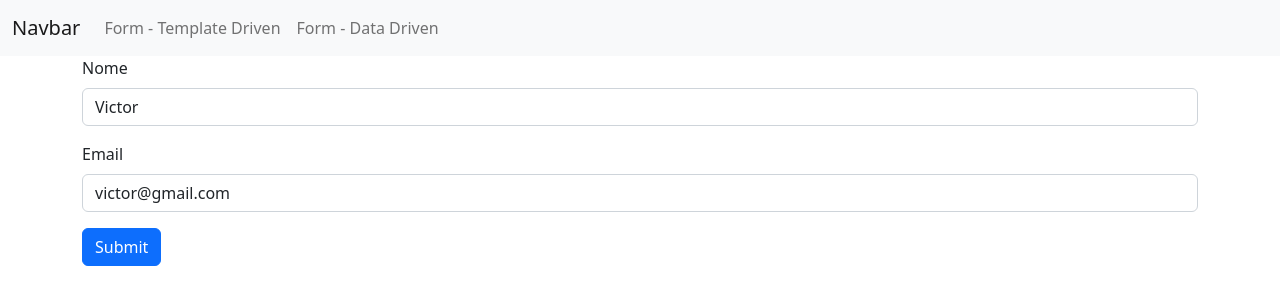
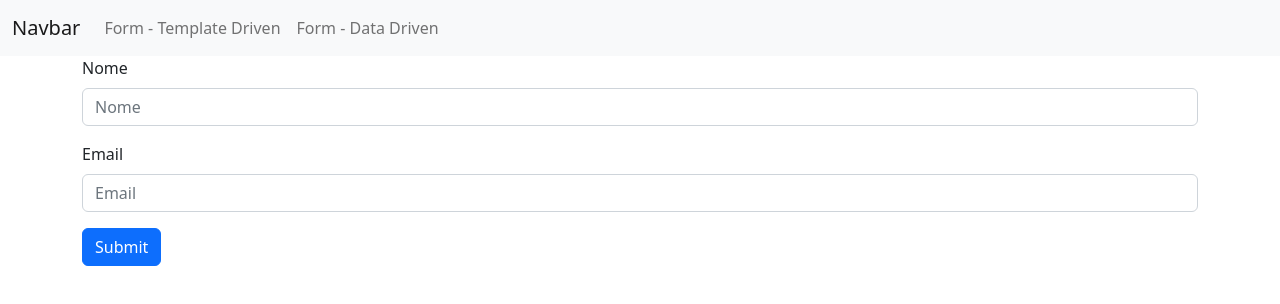
Before and after one commit to victorKM/angular-course, an Angular app in the folder forms/: page /templateForm in a window 1280 px wide. Shown: the top 304 px of the page. Built offline with nearby package versions, Linux system fonts and the light colour scheme.

Commit message:
aplicando css na validacao dos campos

```diff
--- a/forms/src/app/template-form/template-form.component.html
+++ b/forms/src/app/template-form/template-form.component.html
@@ -3,15 +3,24 @@
     <label for="nome" class="form-label">Nome</label>
     <input name="nome" type="text" class="form-control"
     id="nome" placeholder="Nome" [ngModel]="usuario.nome"
-    required>
+    required #nome >
   </div>
 
   <div class="mb-3">
     <label for="email" class="form-label">Email</label>
     <input name="email" type="email" class="form-control"
     id="email" placeholder="Email" [ngModel]="usuario.email"
-    required email>
+    required email #email>
   </div>
 
   <button type="submit" class="btn btn-primary">Submit</button>
 </form>
+
+<!--
+
+Estado            | SIM         | NÃO
+Controle visitado |  ng-touched | ng-untouched
+Valor mudou       | ng-dirty    | ng-pristine
+Controle válido   | ng-valid    | ng-invalid
+
+-->
--- a/forms/src/app/template-form/template-form.component.scss
+++ b/forms/src/app/template-form/template-form.component.scss
@@ -0,0 +1,3 @@
+.ng-invalid.ng-touched:not(form) {
+  border: 1px solid red;
+}
--- a/forms/src/app/template-form/template-form.component.ts
+++ b/forms/src/app/template-form/template-form.component.ts
@@ -12,8 +12,8 @@ import { FormsModule } from '@angular/forms';
 export class TemplateFormComponent {
 
   usuario: any = {
-    nome: "Victor",
-    email: "victor@gmail.com"
+    nome: null,
+    email: null
   }
 
   onSubmit(form: any) {
```
